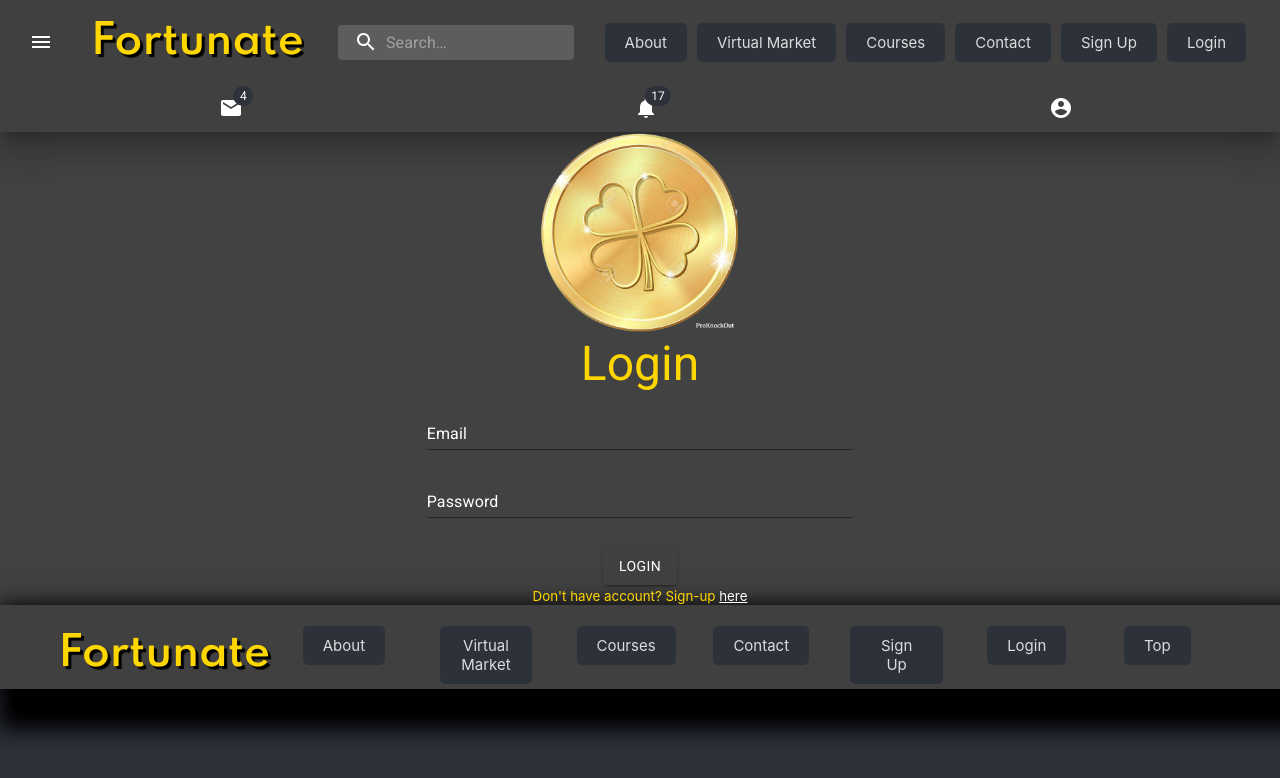
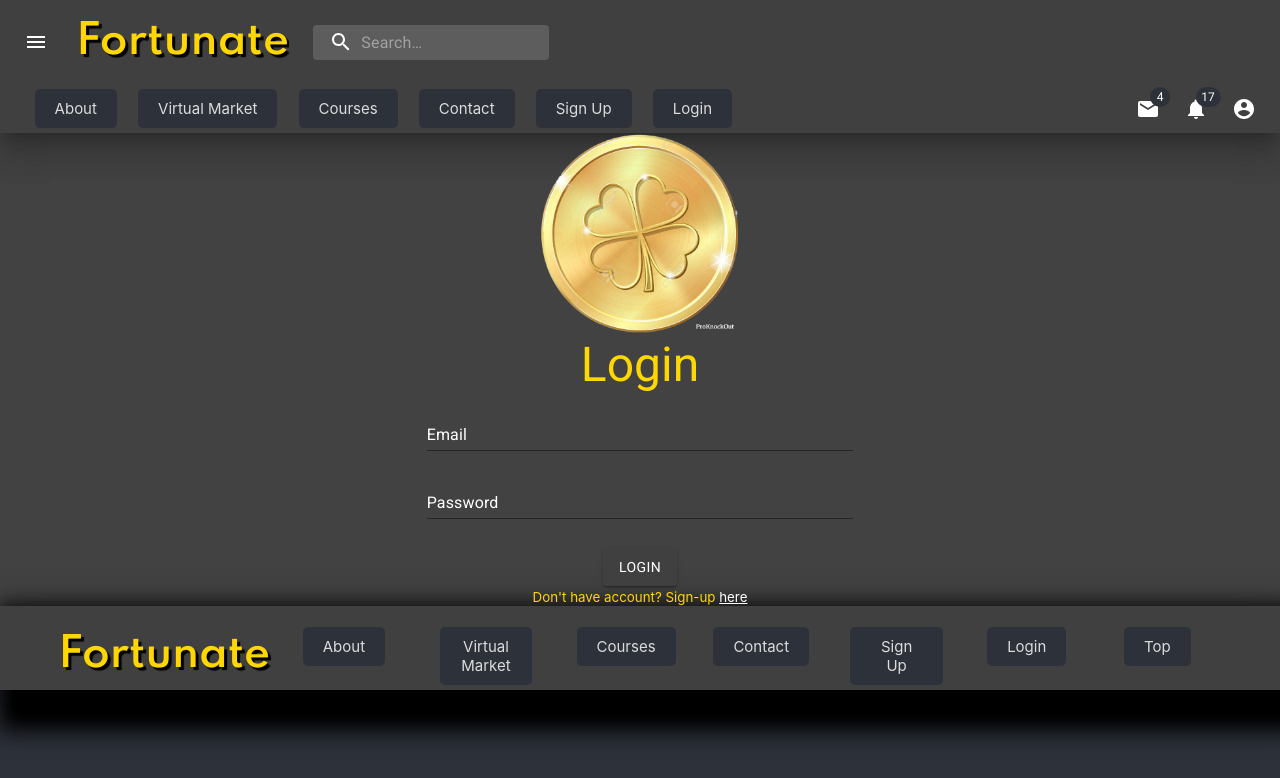
Before and after one commit to acm-projects/Fortunate, a React (Create React App) app in the folder frontend/fortunate/: page /login in a window 1280 px wide. Shown: the top 778 px of the page. Built offline with nearby package versions, Linux system fonts and the light colour scheme.

Commit message:
Further cleaned up header

```diff
--- a/frontend/fortunate/src/components/Header.js
+++ b/frontend/fortunate/src/components/Header.js
@@ -168,8 +168,10 @@ export default function Header() {
     <div>
       <AppBar position="static" elevation={20}>
         <Toolbar>
-        <Grid container direction="row" alignItems="center" justify="space-around">
+            <Grid container direction="row" alignItems="center" justify="space-between">
+
                 <Grid item>
+                    <Grid container alignItems="center">
                         <IconButton
                             edge="start"
                             className={classes.menuButton}
@@ -178,7 +180,7 @@ export default function Header() {
                         >
                             <MenuIcon />
                         </IconButton>
-          </Grid>
+
                         <Typography className={classes.title} variant="h6" noWrap>
                         <h1 className='logo'>Fortunate</h1>
                         </Typography>
@@ -195,11 +197,11 @@ export default function Header() {
                             inputProps={{ 'aria-label': 'search' }}
                             />
                         </div>
+                    </Grid>
+                </Grid>
 
-
-
-                <Grid item>
-                <Grid container>
+                <Grid item xs={7}>
+                    <Grid container justify="space-around">
                         <Grid item>
                         <Link to ="/">
                         <Button text ='About'/>
@@ -230,6 +232,8 @@ export default function Header() {
                         </Grid>
                     </Grid>
                 </Grid>
+
+                <Grid item>
                     <IconButton aria-label="show 4 new mails" color="inherit">
                     <Badge badgeContent={4} color="secondary">
                     <MailIcon />
@@ -250,8 +254,6 @@ export default function Header() {
                     >
                     <AccountCircle />
                     </IconButton>
-
-
                     <div className={classes.sectionMobile}>
                         <IconButton
                         aria-label="show more"
@@ -262,8 +264,8 @@ export default function Header() {
                         >
                         <MoreIcon />
                         </IconButton>
-
                     </div>
+                </Grid>
             </Grid>
         </Toolbar>
       </AppBar>
```
Lines whose indentation alone changed are shown as unchanged.
